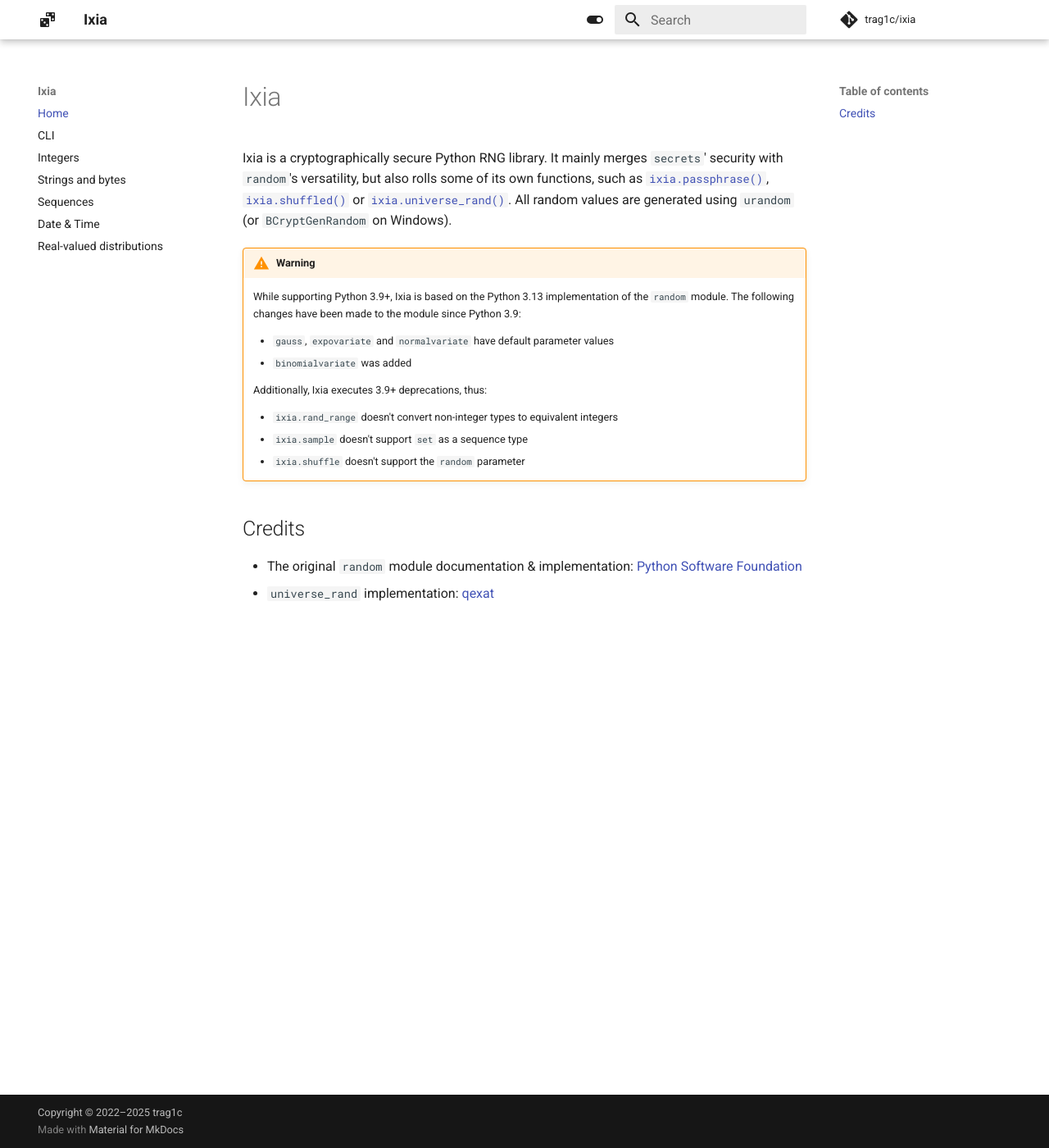
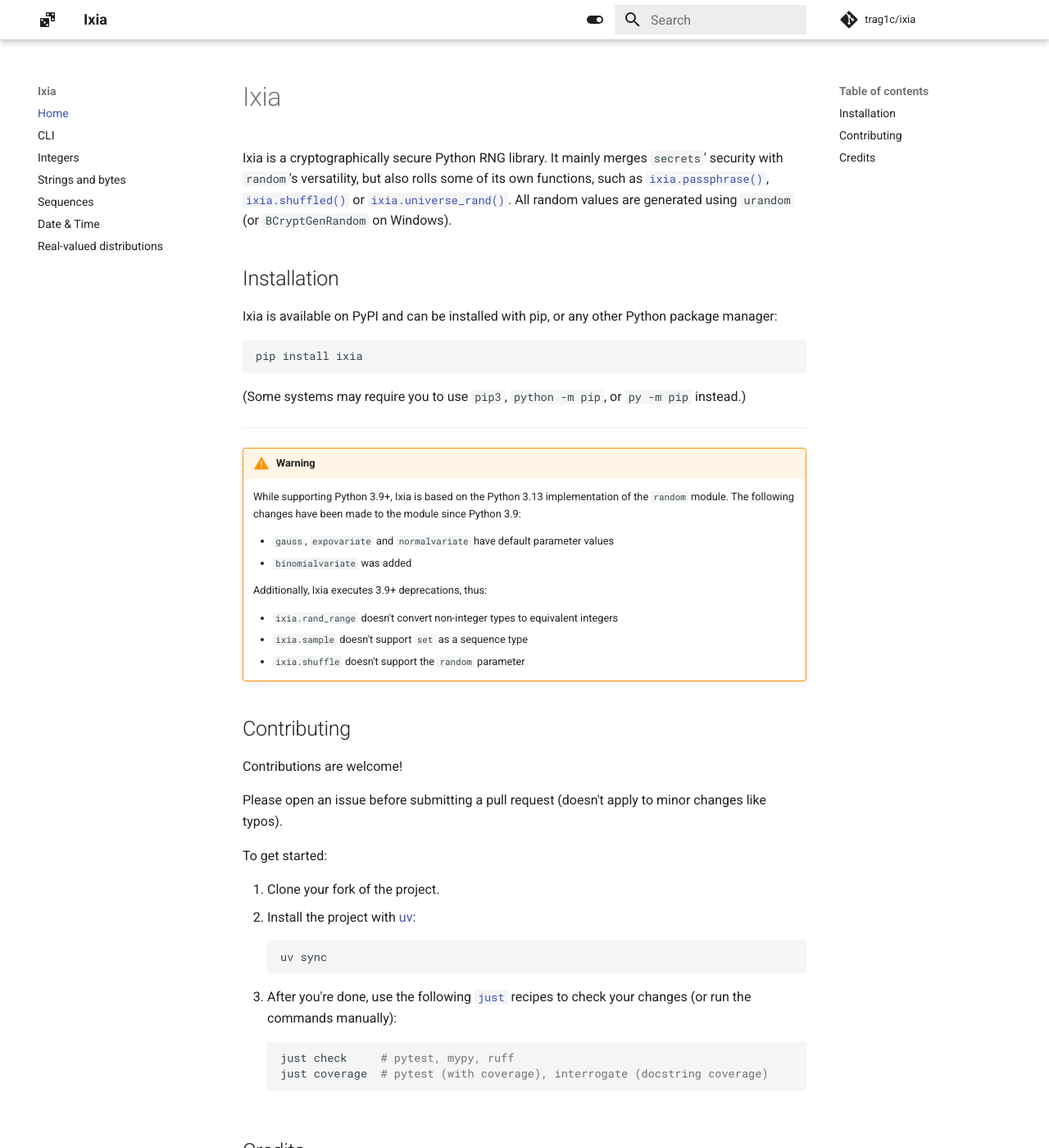
Before and after one commit to trag1c/ixia, an MkDocs documentation site: the page built from docs/index.md, in a window 1280 px wide and 1400 px high. Shown: the whole window at 82% size. Built offline with MkDocs 1.6.1 and Material for MkDocs 9.7.7, drawn with Linux system fonts in a browser that asks for light colours; comment, search, counter and statistics services are not loaded; the version menu is left out; some of the changed text lies outside the part shown.

Commit message:
docs: add README sections to website homepage

````diff
--- a/docs/index.md
+++ b/docs/index.md
@@ -6,11 +6,21 @@ functions, such as [`ixia.passphrase()`](strings_and_bytes.md#ixiapassphrase),
 [`ixia.universe_rand()`](integers.md#ixiauniverse_rand). All random
 values are generated using `urandom` (or `BCryptGenRandom` on Windows).
 
+## Installation
+Ixia is available on PyPI and can be installed with pip, or any other Python
+package manager:
+```sh
+pip install ixia
+```
+(Some systems may require you to use `pip3`, `python -m pip`, or `py -m pip`
+instead.)
+
+---
 
 !!! warning
-    While supporting Python 3.9+, Ixia is based on the Python 3.13 implementation
-    of the `random` module. The following changes have been made to the module
-    since Python 3.9:
+    While supporting Python 3.9+, Ixia is based on the Python 3.13
+    implementation of the `random` module. The following changes have been made
+    to the module since Python 3.9:
 
     - `gauss`, `expovariate` and `normalvariate` have default parameter values
     - `binomialvariate` was added
@@ -21,7 +31,35 @@ values are generated using `urandom` (or `BCryptGenRandom` on Windows).
     - `ixia.sample` doesn't support `set` as a sequence type
     - `ixia.shuffle` doesn't support the `random` parameter
 
+## Contributing
+
+Contributions are welcome!
+
+Please open an issue before submitting a pull request
+(doesn't apply to minor changes like typos).
+
+To get started:
+
+1. Clone your fork of the project.
+2. Install the project with [uv]:
+```sh
+uv sync
+```
+3. After you're done, use the following [`just`][just] recipes to check your
+   changes (or run the commands manually):
+```sh
+just check     # pytest, mypy, ruff
+just coverage  # pytest (with coverage), interrogate (docstring coverage)
+```
+
 ## Credits
-- The original `random` module documentation & implementation:
-  [Python Software Foundation](https://docs.python.org/3/library/random.html)
-- `universe_rand` implementation: [qexat](https://github.com/qexat)
+- The original [`random` module][random] documentation & implementation:
+  [Python Software Foundation]
+- [`universe_rand`](integers.md#ixiauniverse_rand) implementation: [qexat]
+
+
+[random]: https://docs.python.org/3/library/random.html
+[Python Software Foundation]: https://www.python.org/psf/about/
+[qexat]: https://github.com/qexat
+[uv]: https://docs.astral.sh/uv/
+[just]: https://github.com/casey/just/
````
Also changed, not shown: README.md (+7 -4 lines).
